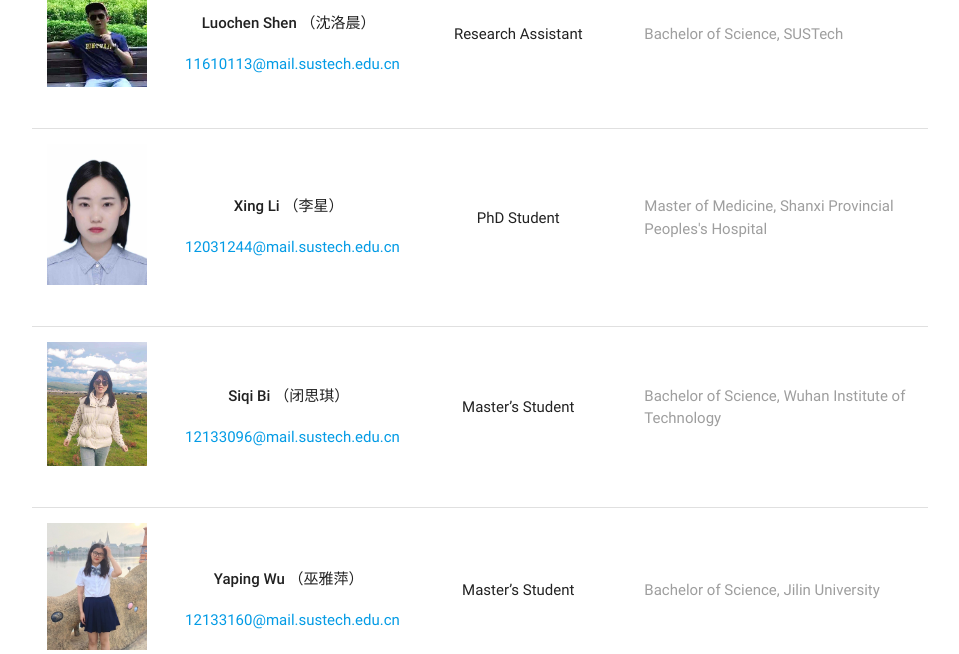
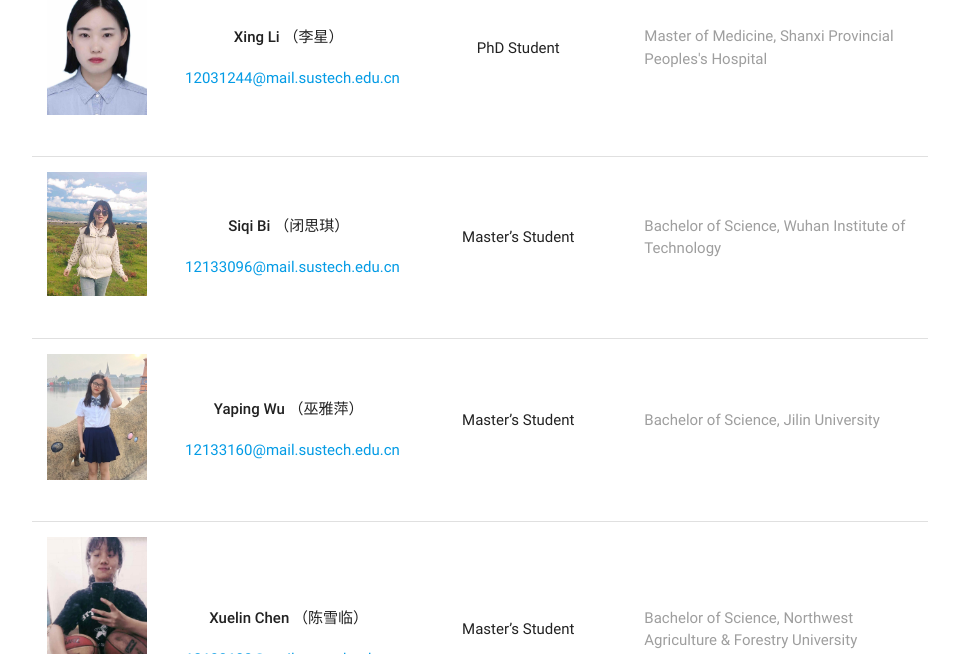
Before and after one commit to rltianlab/rltianlab.github.io, a Jekyll site: the page built from members/index.html, in a window 1280 px wide and 900 px high, scrolled down 741 px, cut to the strip 246-900 px from the top of the window. Shown: the whole strip, without its empty margins (160-1119 px from the left). Built offline with Jekyll 4.4.1, drawn with Linux system fonts in a browser that asks for light colours.

Commit message:
Update members.yml

```diff
--- a/_data/members.yml
+++ b/_data/members.yml
@@ -9,12 +9,6 @@
   position: Research Assistant
   email: wangjianhui1994@126.com
   background: Master of Science, SUSTech
-
-- name: Luochen Shen （沈洛晨）
-  image: /static/img/people/luochen.jpg
-  position: Research Assistant
-  email: 11610113@mail.sustech.edu.cn
-  background: Bachelor of Science, SUSTech
 
 - name: Xing Li （李星）
   image: /static/img/people/Xing.jpg
```
